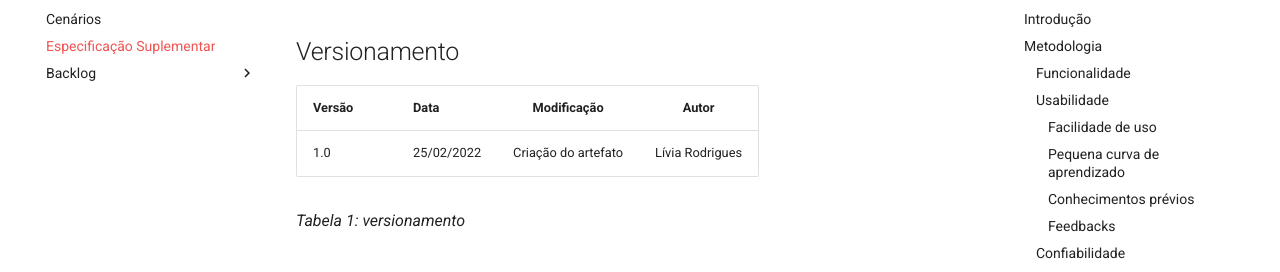
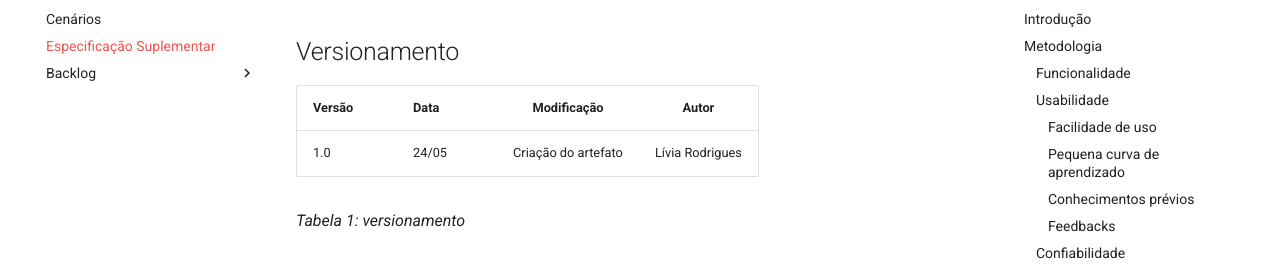
Before and after one commit to Liviarodrigues1/App-buSP, an MkDocs documentation site: the page built from docs/modelagem/especificacao_suplementar.md, in a window 1280 px wide and 900 px high. Shown: the part 194-466 px from the top of the window. Built offline with MkDocs 1.6.1 and Material for MkDocs 9.7.7, drawn with Linux system fonts in a browser that asks for light colours.

Commit message:
Update especificacao_suplementar.md

```diff
--- a/docs/modelagem/especificacao_suplementar.md
+++ b/docs/modelagem/especificacao_suplementar.md
@@ -3,7 +3,7 @@
 
 | Versão | Data | Modificação | Autor |
 |-|-|:-:|:-:|
-| 1.0 | 25/02/2022 | Criação do artefato | Lívia Rodrigues |
+| 1.0 | 24/05 | Criação do artefato | Lívia Rodrigues |
 
 *Tabela 1: versionamento*
 
```
